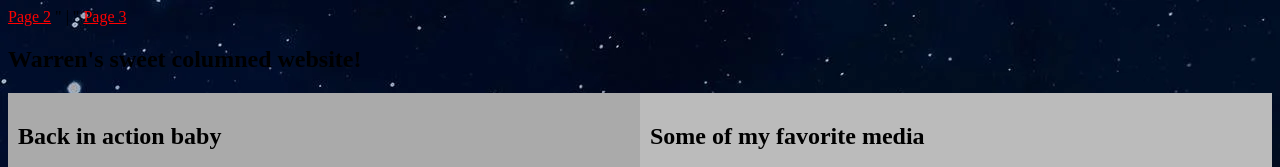
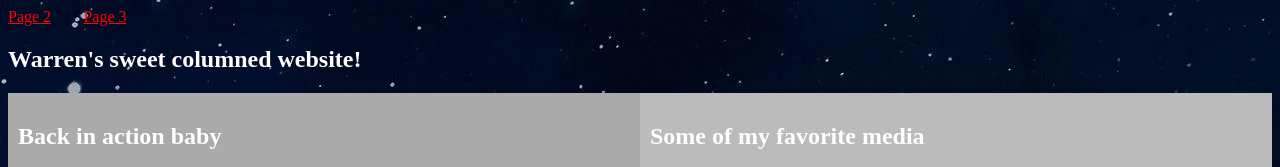
Before and after one commit to DJ-CheeF/web110, a plain HTML site: page index.html in a window 1280 px wide. Shown: the top 167 px of the page. Drawn offline with Linux system fonts and the light colour scheme.

Commit message:
Update style.css

```diff
--- a/style.css
+++ b/style.css
@@ -4,7 +4,7 @@
 	/*Heading 1 styles*/
 	h1 {color: blue;}
 	/*Heading 2 styles*/
-	h1 {color: white;}
+	h2 {color: white;}
 	/* Paragraph styles */
 	p {
 	color:blue;
```
